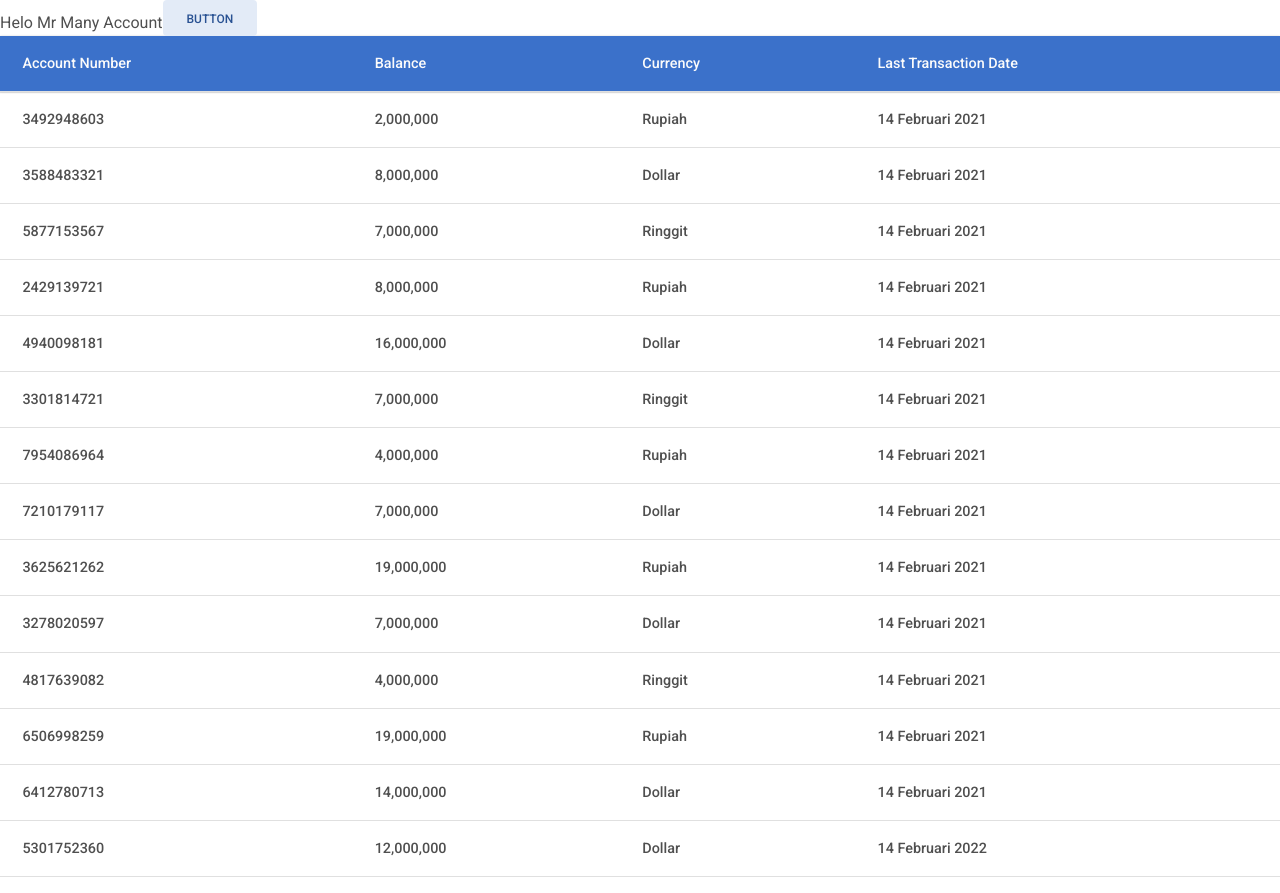
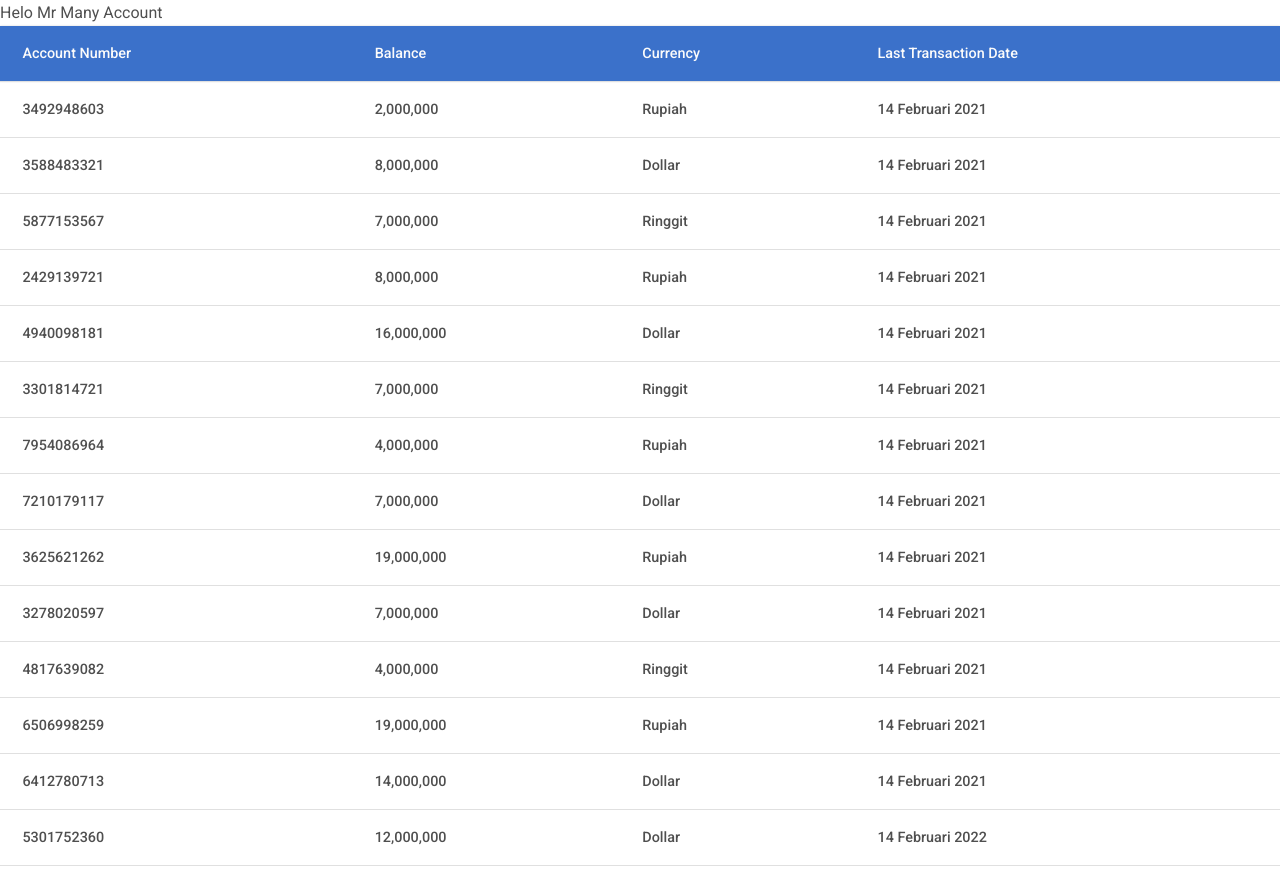
Before and after one commit to andreyudi10/bankMultipleAccounts, a React (Create React App) app: page / in a window 1280 px wide. Built offline with nearby package versions, Linux system fonts and the light colour scheme.

Commit message:
edit home.js

```diff
--- a/src/pages/Home.js
+++ b/src/pages/Home.js
@@ -56,7 +56,7 @@ function Home(props) {
     return(
         <div>
             Helo Mr Many Account
-            <MDBBtn color="secondary">Button</MDBBtn>
+            {/* <MDBBtn color="secondary">Button</MDBBtn> */}
             <MDBTable hover>
                 <MDBTableHead className="bg-primary shadow-1-strong text-light">
                     <tr>
```
Also changed, not shown: 1 other file (tests, documents, lock files or other folders).
